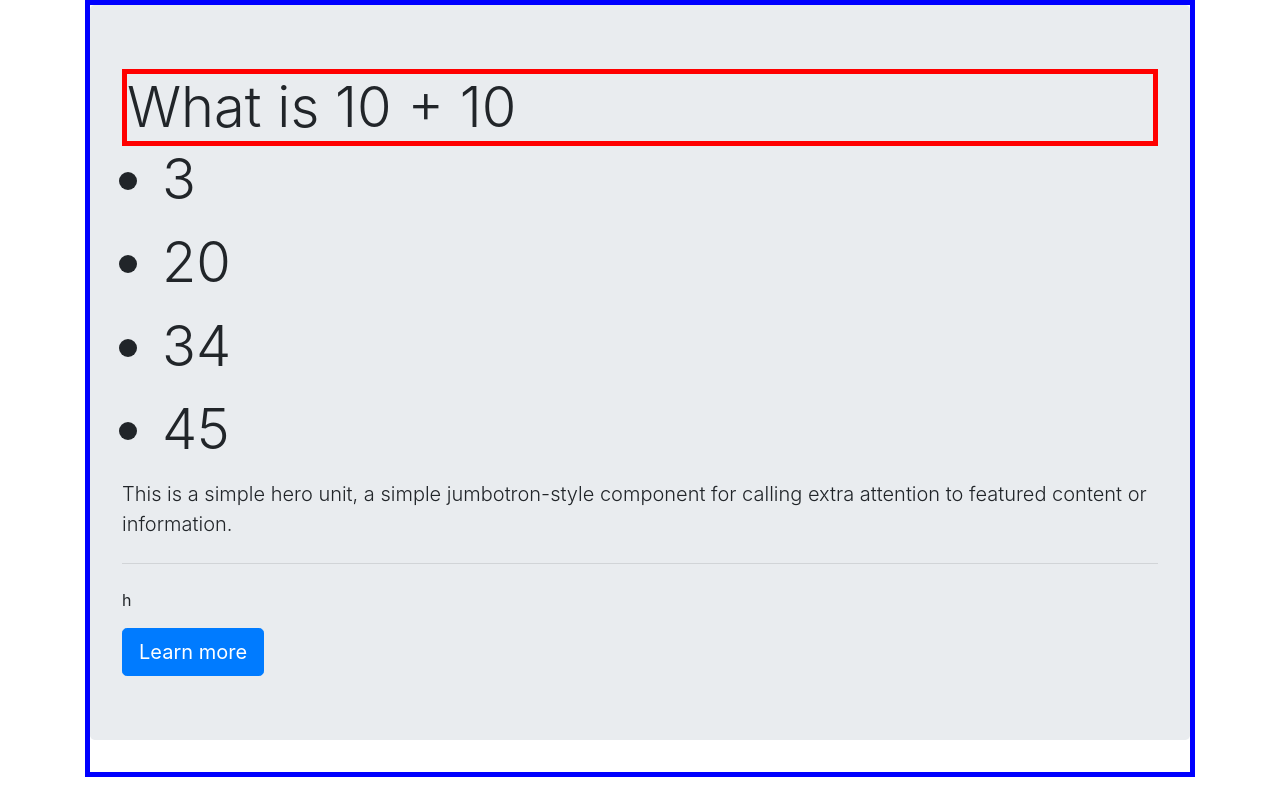
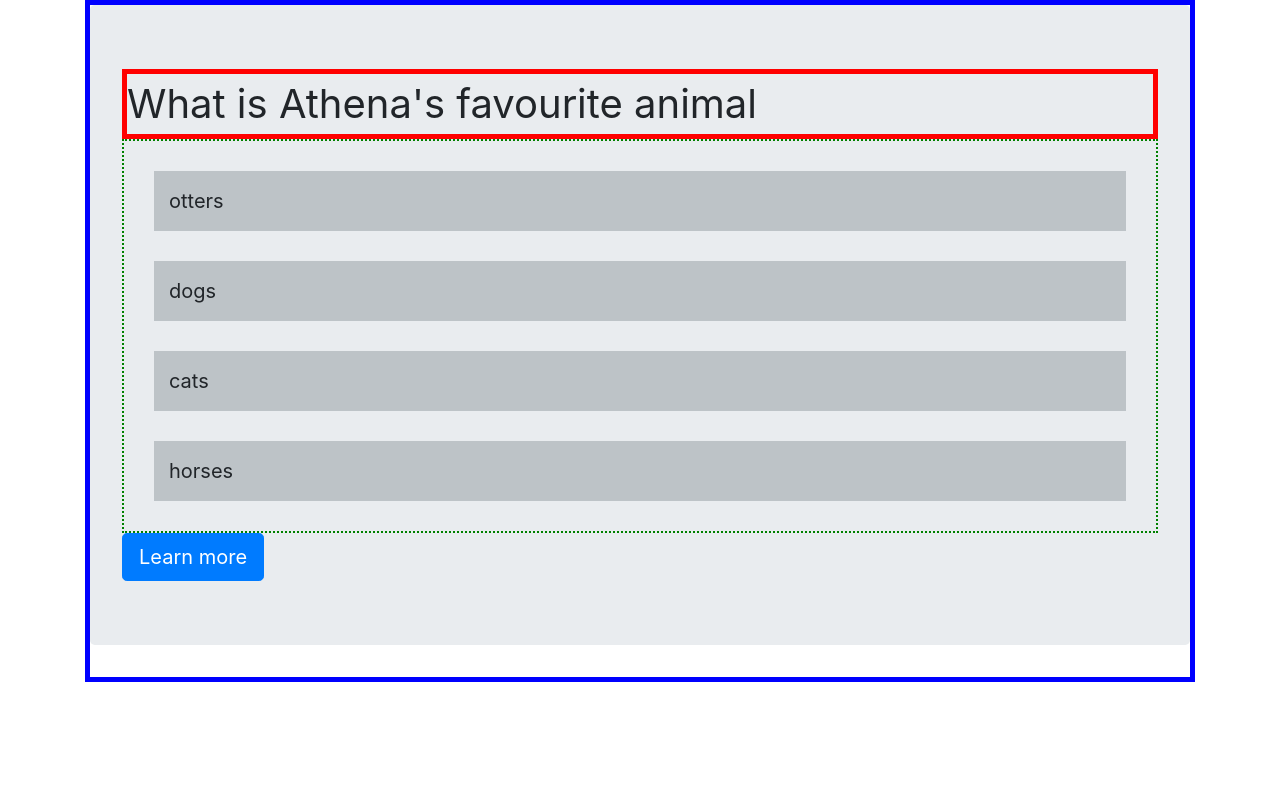
Before and after one commit to ali1129js/quiz-app, a React (Create React App) app: page / in a window 1280 px wide. Built offline with nearby package versions, Linux system fonts and the light colour scheme.

Commit message:
initial logic works

```diff
--- a/src/App.css
+++ b/src/App.css
@@ -2,7 +2,7 @@
  * @Author: Ali
  * @Date:   2019-01-23T16:46:40+01:00
  * @Last modified by:   Ali
- * @Last modified time: 2019-01-23T17:22:38+01:00
+ * @Last modified time: 2019-01-24T13:33:07+01:00
  */
 
 .App {
@@ -12,6 +12,17 @@
   border: 5px solid blue
 }
 .question{
+  font-size: 40px;
   border: 5px solid red
 
 }
+.options {
+  font-size: 20px;
+  border: 2px dotted green;
+}
+li {
+  list-style: none;
+  padding: 15px;
+  margin: 30px;
+  background-color: #bdc3c7;
+}
--- a/src/Components/Quiz.js
+++ b/src/Components/Quiz.js
@@ -2,7 +2,7 @@
  * @Author: Ali
  * @Date:   2019-01-23T16:35:52+01:00
  * @Last modified by:   Ali
- * @Last modified time: 2019-01-24T11:26:40+01:00
+ * @Last modified time: 2019-01-24T13:32:01+01:00
  */
 import React, { Component } from "react";
 class Quiz extends Component {
@@ -22,8 +22,15 @@ class Quiz extends Component {
         }
       ],
       correct: 0,
-      questionNumber: 0
+      questionNumber: 1
     };
+  }
+  handleClick(e) {
+    const selectedAnswer = e.target.innerText;
+    const correctAnswer = "otters";
+    console.log(selectedAnswer, typeof selectedAnswer);
+    console.log(correctAnswer, typeof correctAnswer);
+    console.log(selectedAnswer === correctAnswer);
   }
   render() {
     const { questionNumber } = this.state;
@@ -34,9 +41,7 @@ class Quiz extends Component {
           <div className="options">
             {" "}
             {rawdata.options.map(subdata => (
-              <ul>
-                <li> {subdata} </li>{" "}
-              </ul>
+              <li onClick={this.handleClick}> {subdata} </li>
             ))}{" "}
           </div>
         ) : null}
@@ -46,13 +51,8 @@ class Quiz extends Component {
     return (
       <div className="quiz">
         <div className="jumbotron">
-          <h3 className="display-4">{questions[questionNumber]}</h3>
-          <p className="lead">
-            This is a simple hero unit, a simple jumbotron-style component for
-            calling extra attention to featured content or information.
-          </p>
-          <hr className="my-4" />
-          <p>h</p>
+          {questions[questionNumber]}
+
           <a
             className="btn btn-primary btn-lg"
             href="https://github.com"
```
